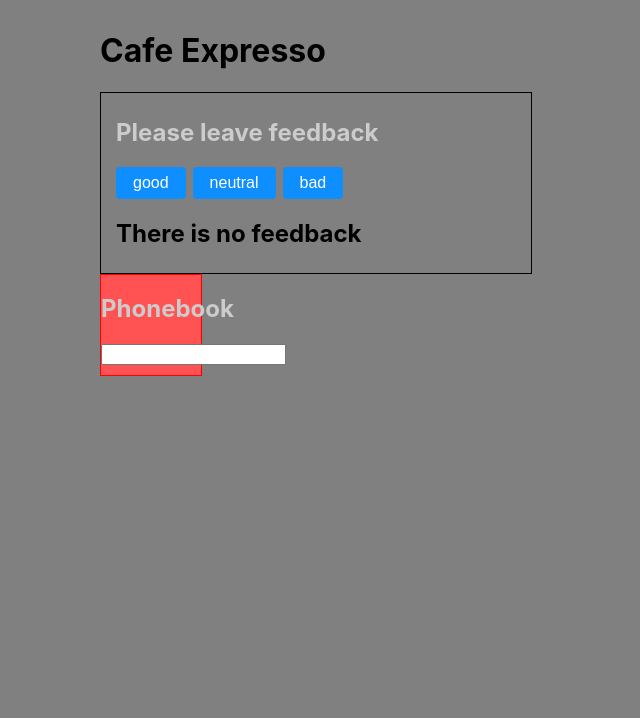
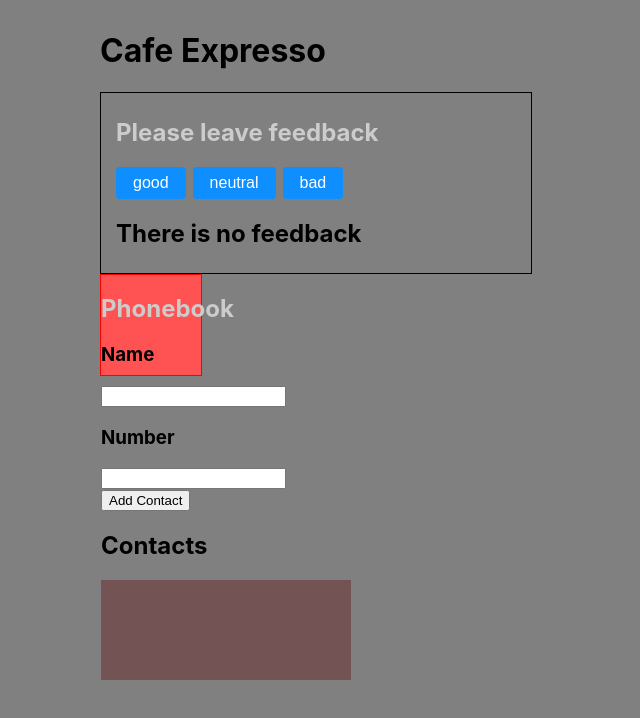
Before and after one commit to Seeker2025/my-react-hw-02-feedback, a React (Create React App) app: page / in a window 1280 px wide. Shown: the top 718 px of the page, without its empty margins (0-640 px from the left). Built offline with nearby package versions, Linux system fonts and the light colour scheme.

Commit message:
go react

```diff
--- a/package.json
+++ b/package.json
@@ -7,6 +7,7 @@
     "@testing-library/jest-dom": "^5.16.3",
     "@testing-library/react": "^12.1.4",
     "@testing-library/user-event": "^13.5.0",
+    "nanoid": "^5.1.11",
     "react": "^18.1.0",
     "react-dom": "^18.1.0",
     "react-scripts": "5.0.1",
--- a/src/components/Phonebook/Phonebook.jsx
+++ b/src/components/Phonebook/Phonebook.jsx
@@ -1,18 +1,83 @@
 import  React  from 'react';
 import { Section } from 'components/Section/Section';
-import { PhonebookItem } from './Phonebook.styled';
+import { PhonebookItem, ContactBlock } from './Phonebook.styled';
+
+import { nanoid } from "nanoid";
 
 export class Phonebook extends React.Component{
     state = {
     contacts: [],
-    name: ''
+    name: '',
+    number: '',
             }
+
+    handleChange = e =>{
+        const { name, value  } = e.currentTarget;
+        this.setState({ [name]: value, id:nanoid() });
+    };
+
+     handleSubmit = e =>{
+        e.preventDefault();
+
+         const newContact = {
+            id: nanoid(),
+            name: this.state.name,
+            number: this.state.number,
+        };
+
+          this.setState(prevState => ({
+            contacts: [...prevState.contacts, newContact],
+            name: '',
+            number: '',
+        }),
+
+        () => {
+            console.log(this.state.contacts);
+        }
+    );
+
+
+
+    };
+
     render(){
         return(
             <PhonebookItem>
                 <Section title={"Phonebook"}></Section>
 
-                <input type="text" name="name" required />
+                <form onSubmit ={this.handleSubmit}>
+                    <h3>Name</h3>
+                     <input
+                        type="text" name="name"
+                        onChange={this.handleChange}
+                        value={this.state.name}
+                        required
+                     />
+                    <h3>Number</h3>
+                     <input
+                        type="tel"
+                        name="number"
+                        value={this.state.number}
+                        onChange={this.handleChange}
+                        required
+                     />
+
+                <button type="submit">Add Contact</button>
+                </form>
+
+                <h2>Contacts</h2>
+                <ContactBlock>
+                {this.state.contacts.map(itm=>{
+
+                    return (
+                            <li key={itm.id}>
+                                <p>{itm.name}: {itm.number}</p>
+                            </li>)
+                })}
+
+                </ContactBlock>
+
+
 
             </PhonebookItem>
 
--- a/src/components/Phonebook/Phonebook.styled.jsx
+++ b/src/components/Phonebook/Phonebook.styled.jsx
@@ -6,3 +6,9 @@ export const PhonebookItem = styled.div `
     border: 1px solid red;
     background-color: #ff5353;
 `;
+
+export const ContactBlock = styled.ul `
+    width: 250px;
+    height: 100px;
+    background-color: #735353;
+`;
```
Also changed, not shown: 1 other file (tests, documents, lock files or other folders).
